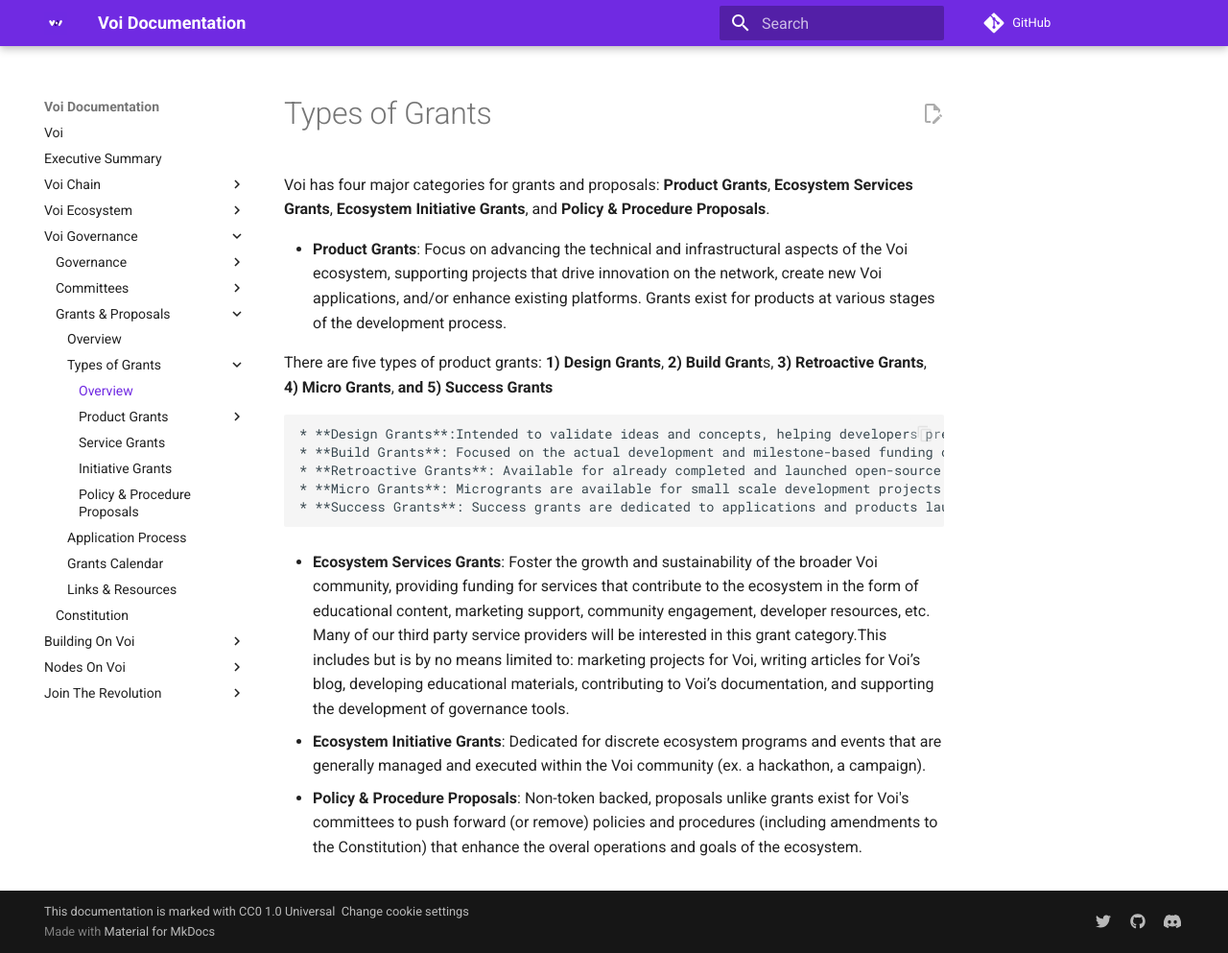
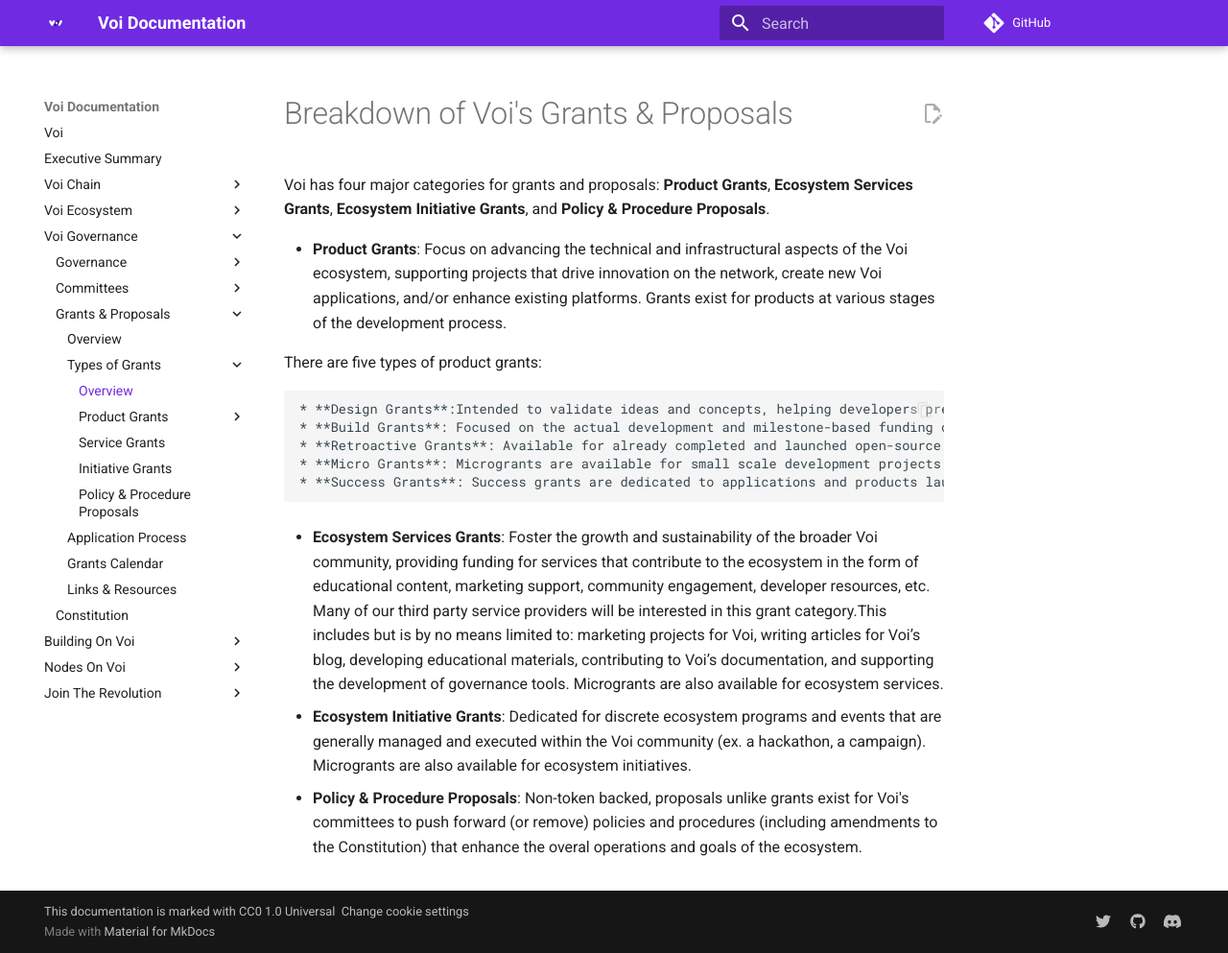
Before and after one commit to VoiNetwork/learn-more, an MkDocs documentation site: the page built from docs/governance/proposals/types-of-grants.md, in a window 1280 px wide and 993 px high. Shown: the whole window at 96% size. Built offline with MkDocs 1.6.1 and Material for MkDocs 9.7.7, drawn with Linux system fonts in a browser that asks for light colours; plug-ins that fetch from the network failed and are left out; comment, search, counter and statistics services are not loaded.

Commit message:
Update types-of-grants.md

```diff
--- a/docs/governance/proposals/types-of-grants.md
+++ b/docs/governance/proposals/types-of-grants.md
@@ -1,11 +1,11 @@
-# Types of Grants
+# Breakdown of Voi's Grants & Proposals
 
 Voi has four major categories for grants and proposals: **Product Grants**, **Ecosystem Services Grants**, **Ecosystem Initiative Grants**, and **Policy & Procedure Proposals**.
 
 * **Product Grants**: Focus on advancing the technical and infrastructural aspects of the Voi ecosystem, supporting projects that drive innovation on the network, create new Voi applications, and/or enhance existing platforms. Grants exist for products at various stages of the development process.
 
 
-   There are five types of product grants: **1) Design Grants**, **2) Build Grant**s, **3) Retroactive Grants**, **4) Micro Grants**, **and 5) Success Grants**
+   There are five types of product grants:
 
     * **Design Grants**:Intended to validate ideas and concepts, helping developers prepare a detailed Product Blueprint for a successful build and launch on Voi.
     * **Build Grants**: Focused on the actual development and milestone-based funding of projects that have a completed Product Blueprint.
@@ -13,8 +13,8 @@ Voi has four major categories for grants and proposals: **Product Grants**, **Ec
     * **Micro Grants**: Microgrants are available for small scale development projects. They are dedicated to individuals eager to build out a project small in scope that may not require a full on product blueprint or significant development time. Micro grants will generally be less than $10,000 in funding.
     * **Success Grants**: Success grants are dedicated to applications and products launched on Voi that surpass milestones and expectations within the ecosytem and have achieved a particular degree of traction and success within the ecosystem.
 
-* **Ecosystem Services Grants**: Foster the growth and sustainability of the broader Voi community, providing funding for services that contribute to the ecosystem in the form of educational content, marketing support, community engagement, developer resources, etc. Many of our third party service providers will be interested in this grant category.This includes but is by no means limited to: marketing projects for Voi, writing articles for Voi’s blog, developing educational materials, contributing to Voi’s documentation, and supporting the development of governance tools.
+* **Ecosystem Services Grants**: Foster the growth and sustainability of the broader Voi community, providing funding for services that contribute to the ecosystem in the form of educational content, marketing support, community engagement, developer resources, etc. Many of our third party service providers will be interested in this grant category.This includes but is by no means limited to: marketing projects for Voi, writing articles for Voi’s blog, developing educational materials, contributing to Voi’s documentation, and supporting the development of governance tools. Microgrants are also available for ecosystem services.
 
-* **Ecosystem Initiative Grants**: Dedicated for discrete ecosystem programs and events that are generally managed and executed within the Voi community (ex. a hackathon, a campaign).
+* **Ecosystem Initiative Grants**: Dedicated for discrete ecosystem programs and events that are generally managed and executed within the Voi community (ex. a hackathon, a campaign). Microgrants are also available for ecosystem initiatives.
 
 * **Policy & Procedure Proposals**: Non-token backed, proposals unlike grants exist for Voi's committees to push forward (or remove) policies and procedures (including amendments to the Constitution) that enhance the overal operations and goals of the ecosystem.
```
